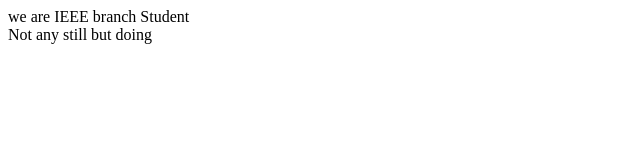
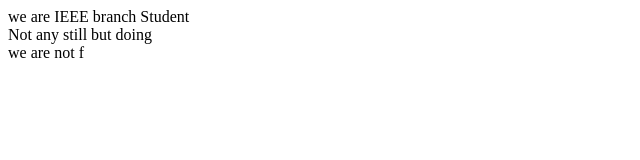
Before and after one commit to gauravbhukte15/IEEE-Website, a plain HTML site: page index.html in a window 1280 px wide. Shown: the full height of the page, 0-640 px from the left. Drawn offline with Linux system fonts and the light colour scheme.

Commit message:
board section

```diff
--- a/index.html
+++ b/index.html
@@ -18,8 +18,7 @@
 
    </section>
    <section class="board">
-
-   </section>
+we are not f   </section>
    <section class="contact">
 
    </section>
```
